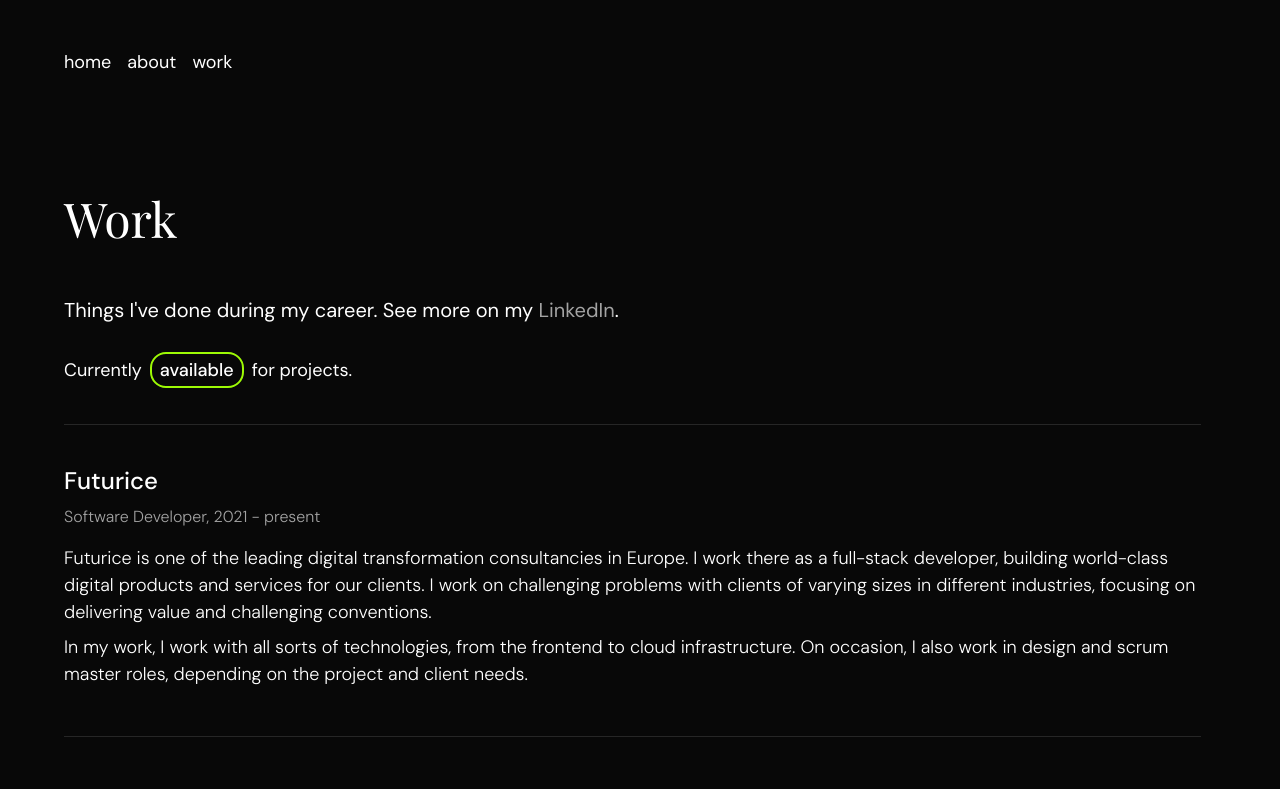
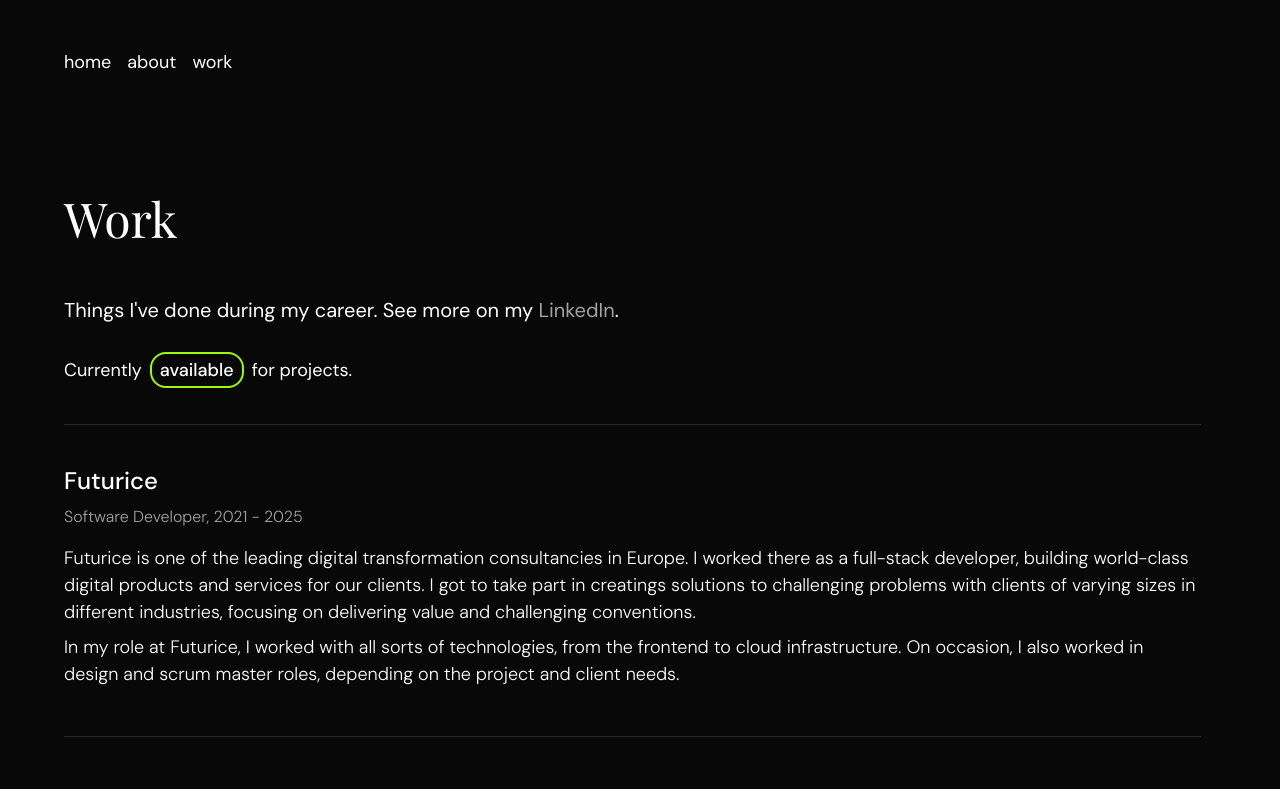
Before and after one commit to Eppu/eetueskelinen.com, a Next.js app: page /work in a window 1280 px wide. Shown: the top 789 px of the page. Built offline with nearby package versions, Linux system fonts and the light colour scheme; a web font is replaced by a local one.

Commit message:
Job updates

```diff
--- a/app/page.tsx
+++ b/app/page.tsx
@@ -26,8 +26,7 @@ export default function Home() {
           className="md:text-2xl text-xl mt-8 motion-safe:opacity-0 motion-safe:animate-fade-in-up"
           style={{ animationDelay: "1500ms" }}
         >
-          Eetu currently works as a software developer at{" "}
-          <ExternalLink href="https://futurice.com">Futurice</ExternalLink>.
+          Eetu is currently in between jobs, but starting in a new role soon!
         </p>
         <Suspense fallback={<div className="h-8 mt-8" />}>
           <NowPlaying />
--- a/app/work/page.tsx
+++ b/app/work/page.tsx
@@ -29,16 +29,16 @@ export default function Work() {
       <hr className="my-10 border-neutral-800" />
       <div className="text-lg font-light flex flex-col gap-2 leading-normal">
         <h2 className="text-2xl font-medium ">Futurice</h2>
-        <p className="text-neutral-400 text-base mb-2">Software Developer, 2021 - present</p>
+        <p className="text-neutral-400 text-base mb-2">Software Developer, 2021 - 2025</p>
         <p>
-          Futurice is one of the leading digital transformation consultancies in Europe. I work there as a full-stack
-          developer, building world-class digital products and services for our clients. I work on challenging problems
-          with clients of varying sizes in different industries, focusing on delivering value and challenging
-          conventions.
+          Futurice is one of the leading digital transformation consultancies in Europe. I worked there as a full-stack
+          developer, building world-class digital products and services for our clients. I got to take part in creatings
+          solutions to challenging problems with clients of varying sizes in different industries, focusing on
+          delivering value and challenging conventions.
         </p>
         <p>
-          In my work, I work with all sorts of technologies, from the frontend to cloud infrastructure. On occasion, I
-          also work in design and scrum master roles, depending on the project and client needs.
+          In my role at Futurice, I worked with all sorts of technologies, from the frontend to cloud infrastructure. On
+          occasion, I also worked in design and scrum master roles, depending on the project and client needs.
         </p>
         <hr className="my-10 border-neutral-800" />
         <h2 className="text-2xl font-medium">Tampere University of Applied Sciences</h2>
```
